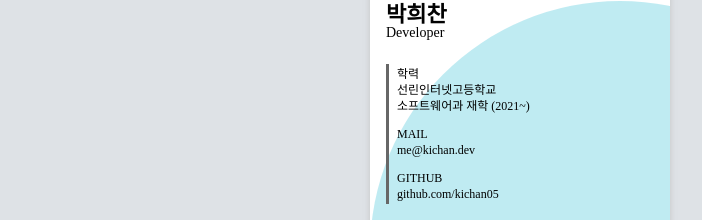
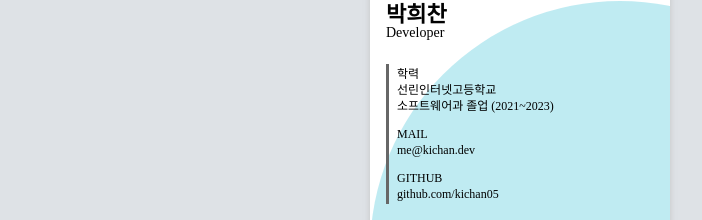
Before and after one commit to kichan05/kichan.dev, a React (Create React App) app: page / in a window 1280 px wide. Shown: the part 1010-1230 px from the top of the page, without its empty margins (120-822 px from the left). Built offline with nearby package versions, Linux system fonts and the light colour scheme; a web font is replaced by a local one.

Commit message:
명함 정보 변경

```diff
--- a/src/component/BusunessCard.js
+++ b/src/component/BusunessCard.js
@@ -192,7 +192,7 @@ export const BusinessCard = ({onMouseMove, onMouseOut, cardState}) => {
           <div className="tel-wrap">
             <div className="tel-title title">학력</div>
             <div className="tel-content content">선린인터넷고등학교</div>
-            <div className="tel-content content">소프트웨어과 재학 (2021~)</div>
+            <div className="tel-content content">소프트웨어과 졸업 (2021~2023)</div>
           </div>
           <div className="mail-wrap">
             <div className="mail-title title">
--- a/src/component/Resize.js
+++ b/src/component/Resize.js
@@ -3,7 +3,10 @@ import {useEffect} from "react";
 export const Resize = () => {
   const handleResize = () => {
     const vh = window.innerHeight / 100;
+    const vw = window.innerWidth / 100;
+
     document.documentElement.style.setProperty("--vh", `${vh}px`)
+    document.documentElement.style.setProperty("--vw", `${vw}px`)
   }
   useEffect(() => {
     handleResize()
```
